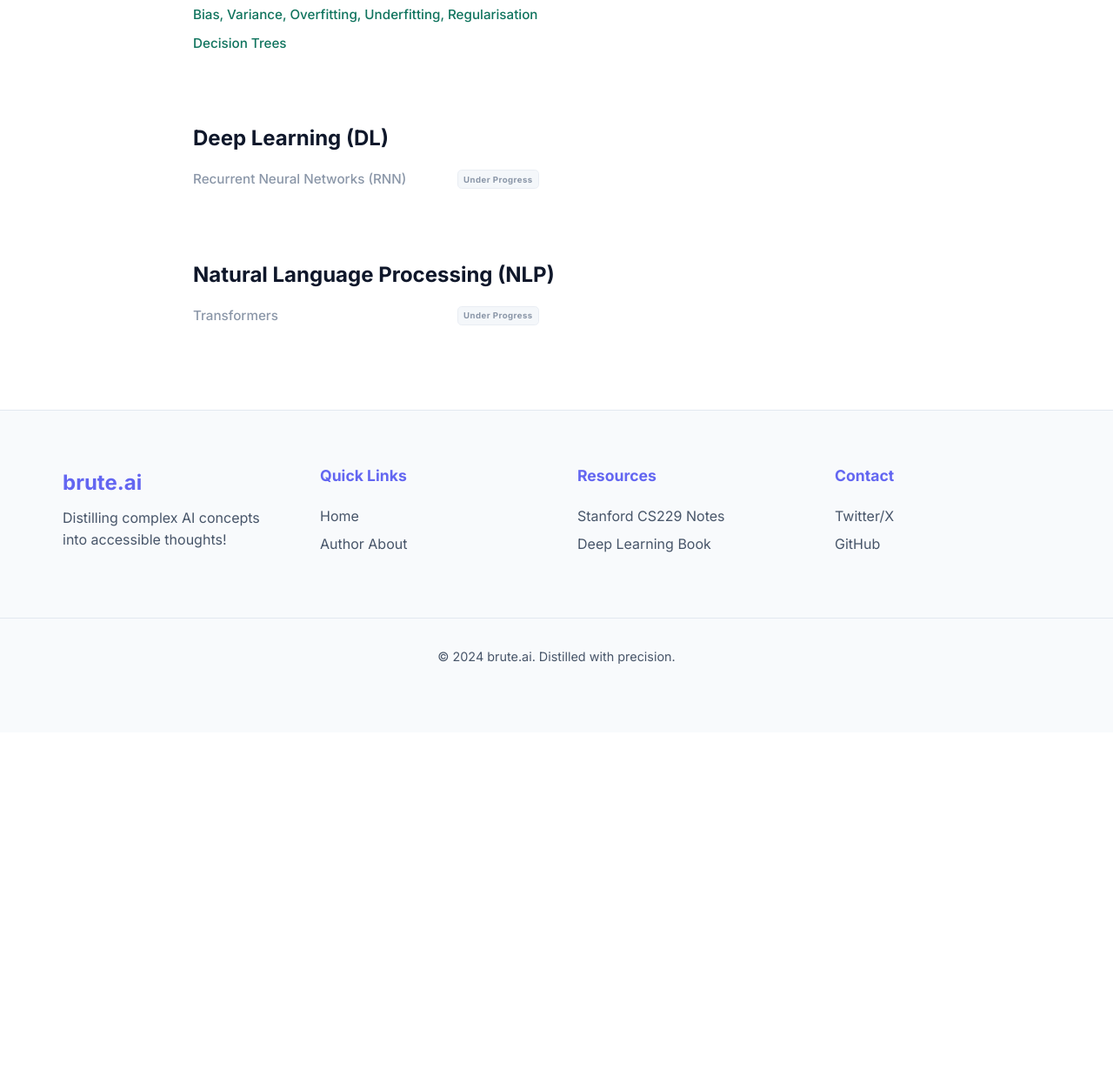
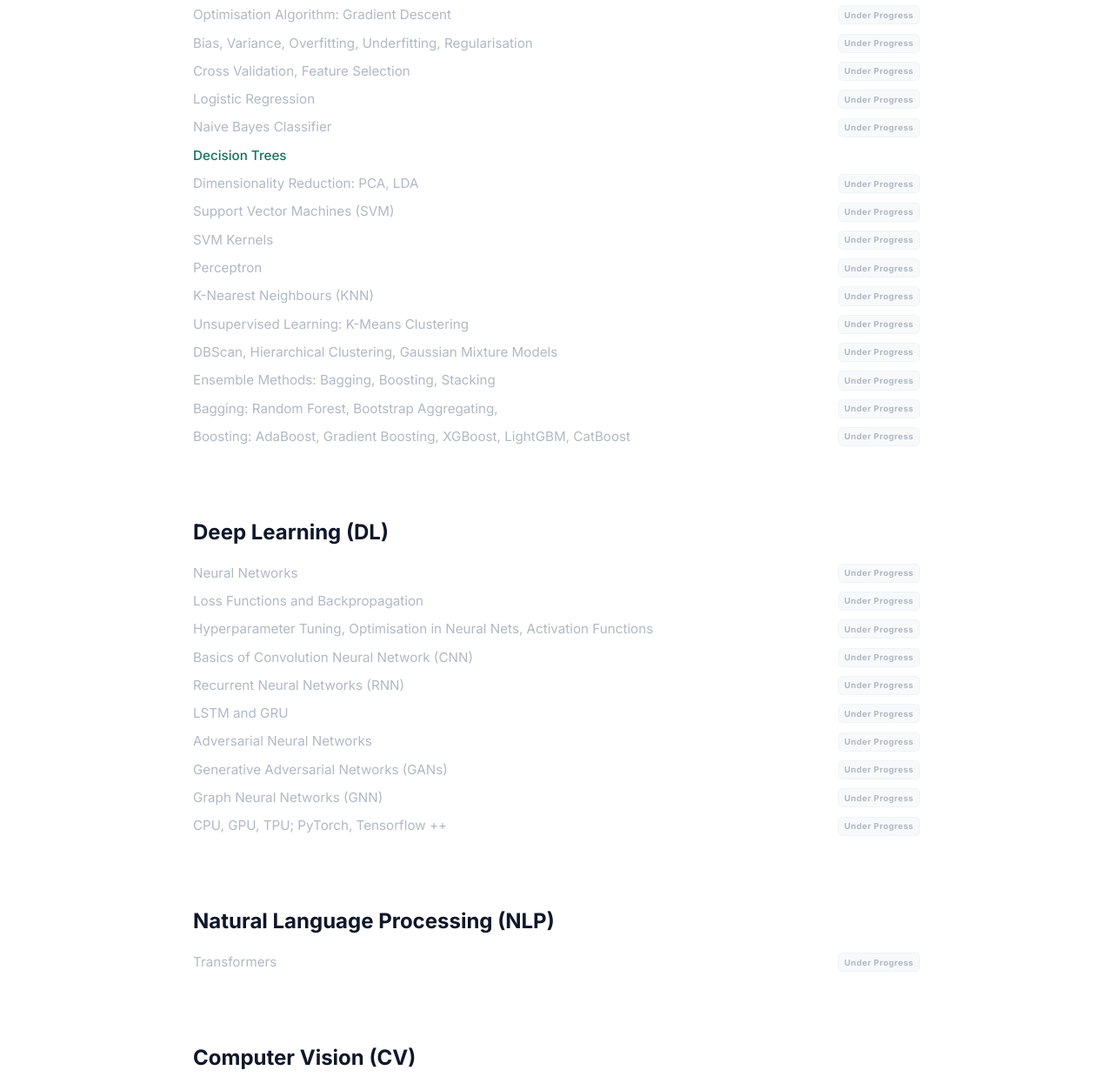
Before and after one commit to bruteforce-ai/bruteforce-ai.github.io, a plain HTML site: page index.html in a window 1280 px wide. Shown: the part 545-1783 px from the top of the page at 87% size. Before the commit the page ends 1387 px from the top, so only its background shows below. Drawn offline with nearby package versions, Linux system fonts and the light colour scheme.

Commit message:
extended topi list

```diff
--- a/css/style.css
+++ b/css/style.css
@@ -319,9 +319,9 @@ pre[class*="language-"] {
 /* Topic List Layout (Simplified & Compact) */
 .topic-list {
     display: grid;
-    grid-template-columns: repeat(2, 1fr);
+    /* grid-template-columns: repeat(2, 1fr); */
     /* Strict two column approach */
-    gap: 0.4rem 2.5rem;
+    gap: 0.4rem 0rem;
     margin-top: 0.5rem;
 }
 
@@ -365,7 +365,7 @@ pre[class*="language-"] {
 /* In Progress Topics */
 .topic-item.under_progress {
     color: var(--text-muted);
-    opacity: 0.75;
+    opacity: 0.5;
     display: flex;
     justify-content: space-between;
     align-items: center;
@@ -386,6 +386,8 @@ pre[class*="language-"] {
     padding: 0.15rem 0.4rem;
     border-radius: 0.3rem;
     margin-left: auto;
+    white-space: nowrap;
+    flex-shrink: 0;
 }
 
 .topic-item.under_progress:hover {
--- a/index.html
+++ b/index.html
@@ -60,24 +60,170 @@
                     Linear Regression - Foundouations
                 </a>
             </div>
+
             <div class="topic-list">
-                <a href="linear_regression2.html" class="topic-item special">
+                <a href="#" class="topic-item under_progress">
+                    Optimisation Algorithm: Gradient Descent
+                </a>
+            </div>
+
+            <div class="topic-list">
+                <a href="#" class="topic-item under_progress">
                     Bias, Variance, Overfitting, Underfitting, Regularisation
                 </a>
             </div>
+
+            <div class="topic-list">
+                <a href="#" class="topic-item under_progress">
+                    Cross Validation, Feature Selection
+                </a>
+            </div>
+
+            <div class="topic-list">
+                <a href="#" class="topic-item under_progress">
+                    Logistic Regression
+                </a>
+            </div>
+
+            <div class="topic-list">
+                <a href="#" class="topic-item under_progress">
+                    Naive Bayes Classifier
+                </a>
+            </div>
+
             <div class="topic-list">
                 <a href="decision_tree.html" class="topic-item special">
                     Decision Trees
                 </a>
             </div>
 
+            <div class="topic-list">
+                <a href="#" class="topic-item under_progress">
+                    Dimensionality Reduction: PCA, LDA
+                </a>
+            </div>
+
+            <div class="topic-list">
+                <a href="#" class="topic-item under_progress">
+                    Support Vector Machines (SVM)
+                </a>
+            </div>
+
+            <div class="topic-list">
+                <a href="#" class="topic-item under_progress">
+                    SVM Kernels
+                </a>
+            </div>
+
+            <div class="topic-list">
+                <a href="#" class="topic-item under_progress">
+                    Perceptron
+                </a>
+            </div>
+
+            <div class="topic-list">
+                <a href="#" class="topic-item under_progress">
+                    K-Nearest Neighbours (KNN)
+                </a>
+            </div>
+
+            <div class="topic-list">
+                <a href="#" class="topic-item under_progress">
+                    Unsupervised Learning: K-Means Clustering
+                </a>
+            </div>
+
+            <div class="topic-list">
+                <a href="#" class="topic-item under_progress">
+                    DBScan, Hierarchical Clustering, Gaussian Mixture Models
+                </a>
+            </div>
+
+            <div class="topic-list">
+                <a href="#" class="topic-item under_progress">
+                    Ensemble Methods: Bagging, Boosting, Stacking
+                </a>
+            </div>
+
+            <div class="topic-list">
+                <a href="#" class="topic-item under_progress">
+                    Bagging: Random Forest, Bootstrap Aggregating,
+                </a>
+            </div>
+
+            <div class="topic-list">
+                <a href="#" class="topic-item under_progress">
+                    Boosting: AdaBoost, Gradient Boosting, XGBoost, LightGBM, CatBoost
+                </a>
+            </div>
+
+
+
+
+
+
             <div class="category-header">
                 <!-- <span class="category-badge">Architecture</span> -->
                 <h2> Deep Learning (DL)</h2>
             </div>
+
             <div class="topic-list">
-                <a href="#" class="topic-item special under_progress">
+                <a href="#" class="topic-item under_progress">
+                    Neural Networks
+                </a>
+            </div>
+
+            <div class="topic-list">
+                <a href="#" class="topic-item under_progress">
+                    Loss Functions and Backpropagation
+                </a>
+            </div>
+
+            <div class="topic-list">
+                <a href="#" class="topic-item under_progress">
+                    Hyperparameter Tuning, Optimisation in Neural Nets, Activation Functions
+                </a>
+            </div>
+
+            <div class="topic-list">
+                <a href="#" class="topic-item under_progress">
+                    Basics of Convolution Neural Network (CNN)
+                </a>
+            </div>
+
+            <div class="topic-list">
+                <a href="#" class="topic-item under_progress">
                     Recurrent Neural Networks (RNN)
+                </a>
+            </div>
+
+            <div class="topic-list">
+                <a href="#" class="topic-item under_progress">
+                    LSTM and GRU
+                </a>
+            </div>
+
+            <div class="topic-list">
+                <a href="#" class="topic-item under_progress">
+                    Adversarial Neural Networks
+                </a>
+            </div>
+
+            <div class="topic-list">
+                <a href="#" class="topic-item under_progress">
+                    Generative Adversarial Networks (GANs)
+                </a>
+            </div>
+
+            <div class="topic-list">
+                <a href="#" class="topic-item under_progress">
+                    Graph Neural Networks (GNN)
+                </a>
+            </div>
+
+            <div class="topic-list">
+                <a href="#" class="topic-item under_progress">
+                    CPU, GPU, TPU; PyTorch, Tensorflow ++
                 </a>
             </div>
 
@@ -87,10 +233,26 @@
                 <!-- <span class="category-badge">Architecture</span> -->
                 <h2> Natural Language Processing (NLP)</h2>
             </div>
+
             <div class="topic-list">
-                <a href="#" class="topic-item special under_progress">
+                <a href="#" class="topic-item under_progress">
                     Transformers
                 </a>
+            </div>
+
+
+
+            <div class="category-header">
+                <!-- <span class="category-badge">Architecture</span> -->
+                <h2> Computer Vision (CV)</h2>
+            </div>
+
+
+
+
+            <div class="category-header">
+                <!-- <span class="category-badge">Architecture</span> -->
+                <h2> Reinforcement Learning (RL)</h2>
             </div>
         </section>
 
```
